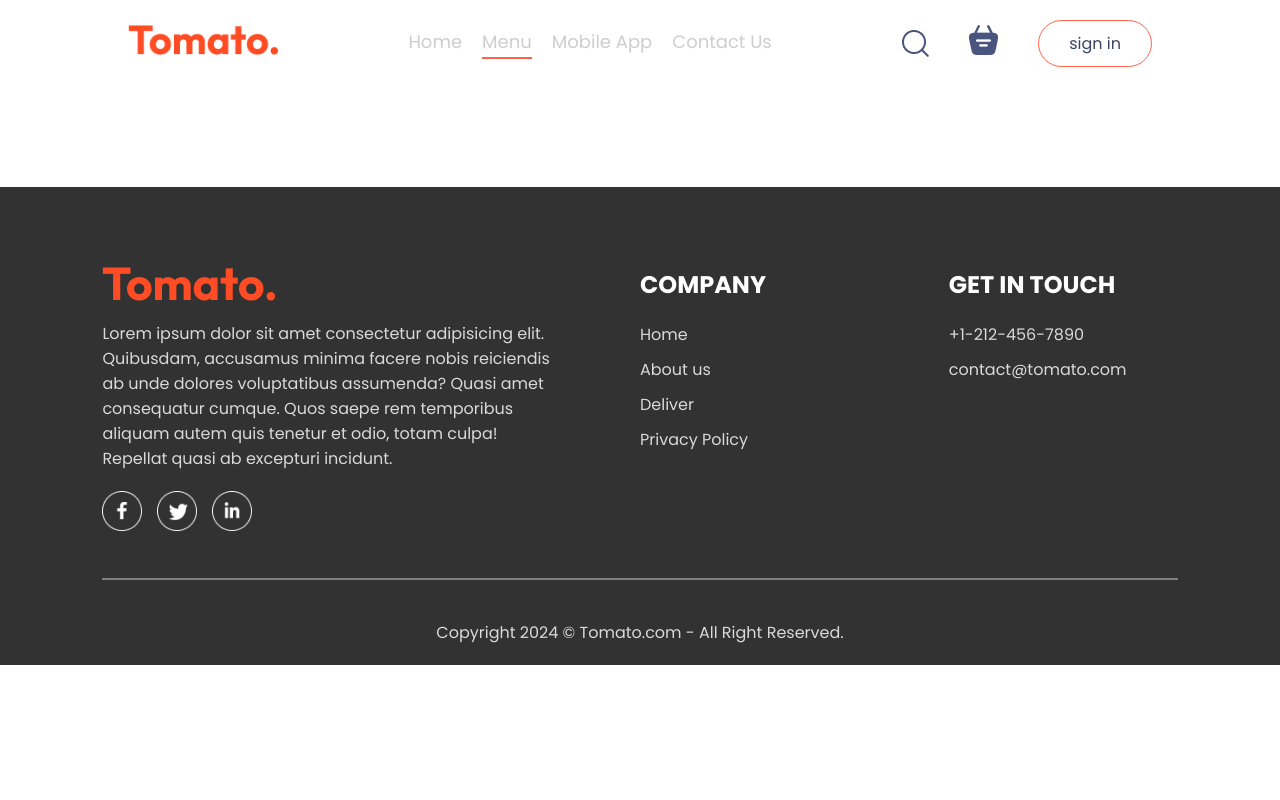
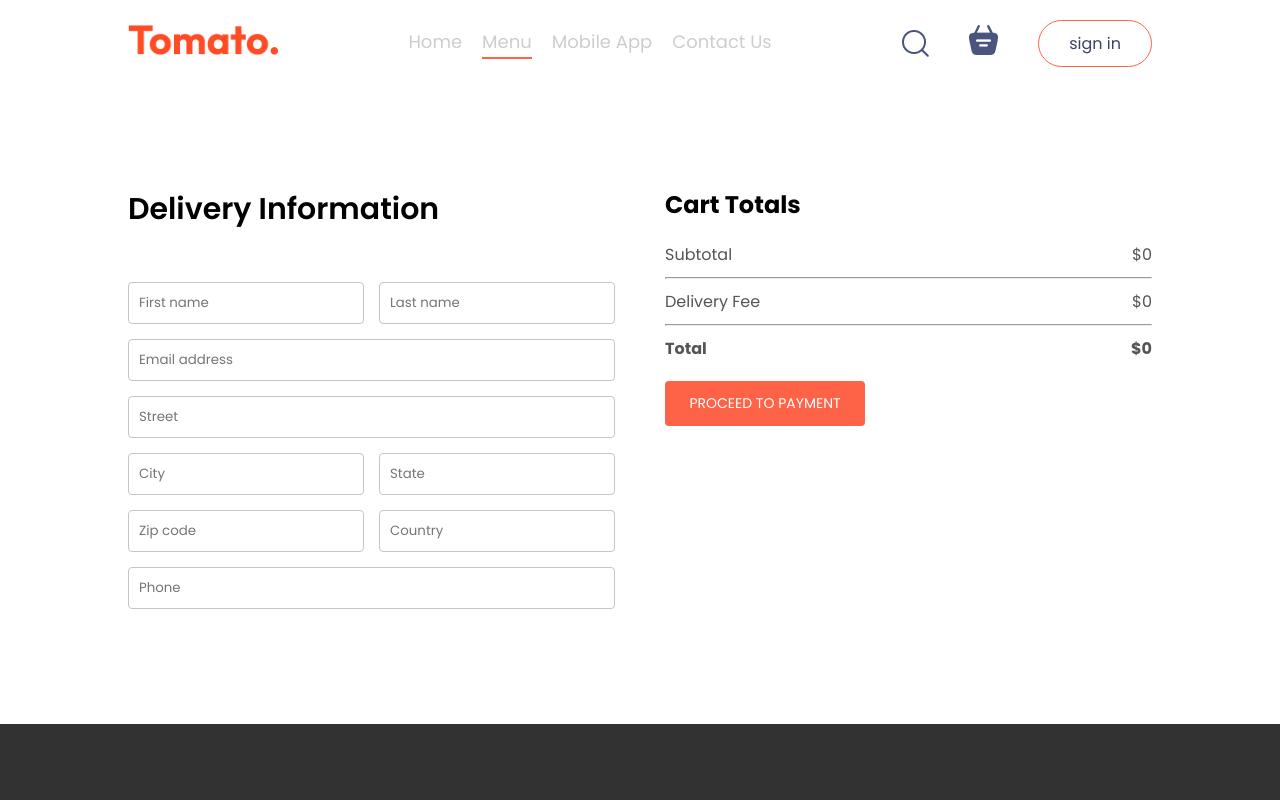
Before and after one commit to TheBoolean-Boy/Foodivery, a React (Vite) app: page /order in a window 1280 px wide. Shown: the top 800 px of the page. Built offline with nearby package versions, Linux system fonts and the light colour scheme.

Commit message:
PlaceOrder Page added

```diff
--- a/src/Pages/PlaceOrder/PlaceOrder.css
+++ b/src/Pages/PlaceOrder/PlaceOrder.css
@@ -0,0 +1,37 @@
+.place-order{
+  display: flex;
+  align-items: start;
+  justify-content: space-between;
+  gap: 50px;
+  margin-top: 100px;
+}
+
+.place-order-left{
+  width: 100%;
+  max-width: max(30%, 500px);
+}
+.place-order-left .title{
+  font-size: 30px;
+  font-weight: 600;
+  margin-bottom: 50px;
+}
+
+.place-order-left input{
+  margin-bottom: 15px;
+  width: 100%;
+  padding: 10px;
+  border: 1px solid #c5c5c5;
+  border-radius: 4px;
+  outline-color: tomato;
+}
+.place-order-left .multi-fields{
+  display: flex;
+  gap: 15px;
+}
+.place-order-right{
+  width: 100%;
+  max-width: max(40%, 500px);
+}
+.place-order .cart-total .button{
+  margin-top: 50px;
+}
--- a/src/Pages/PlaceOrder/PlaceOrder.jsx
+++ b/src/Pages/PlaceOrder/PlaceOrder.jsx
@@ -1,10 +1,56 @@
+import { useContext } from 'react';
 import './PlaceOrder.css'
+import { StoreContext } from '../../Context/StoreContext';
 
 const PlaceOrder = () => {
-  return(
-    <div>
+  const {getTotalCartAmount} = useContext(StoreContext);
+  return (
+    <form className="place-order">
 
-    </div>
+      {/* Left Side of Place Order Page */}
+      <div className="place-order-left">
+        <p className="title">Delivery Information</p>
+        <div className="multi-fields">
+          <input type="text" placeholder='First name' />
+          <input type="text" placeholder='Last name' />
+        </div>
+        <input type="email" placeholder='Email address' />
+        <input type="text" placeholder='Street' />
+        <div className="multi-fields">
+          <input type="text" placeholder='City' />
+          <input type="text" placeholder='State' />
+        </div>
+        <div className="multi-fields">
+          <input type="text" placeholder='Zip code' />
+          <input type="text" placeholder='Country' />
+        </div>
+        <input type="text" placeholder='Phone' />
+      </div>
+
+      {/* Right Side of Place Order Page */}
+      <div className="place-order-right">
+        <div className="cart-total">
+          <h2>Cart Totals</h2>
+          <div>
+            <div className="cart-total-details">
+              <p>Subtotal</p>
+              <p>${getTotalCartAmount()}</p>
+            </div>
+            <hr />
+            <div className="cart-total-details">
+              <p>Delivery Fee</p>
+              <p>${getTotalCartAmount() ? 2 : 0}</p>
+            </div>
+            <hr />
+            <div className="cart-total-details">
+              <b>Total</b>
+              <b>${getTotalCartAmount() ? getTotalCartAmount() + 2 : 0}</b>
+            </div>
+          </div>
+          <button onClick={() => navigate('/order')}>PROCEED TO PAYMENT</button>
+        </div>
+      </div>
+    </form>
   )
 }
 
```
